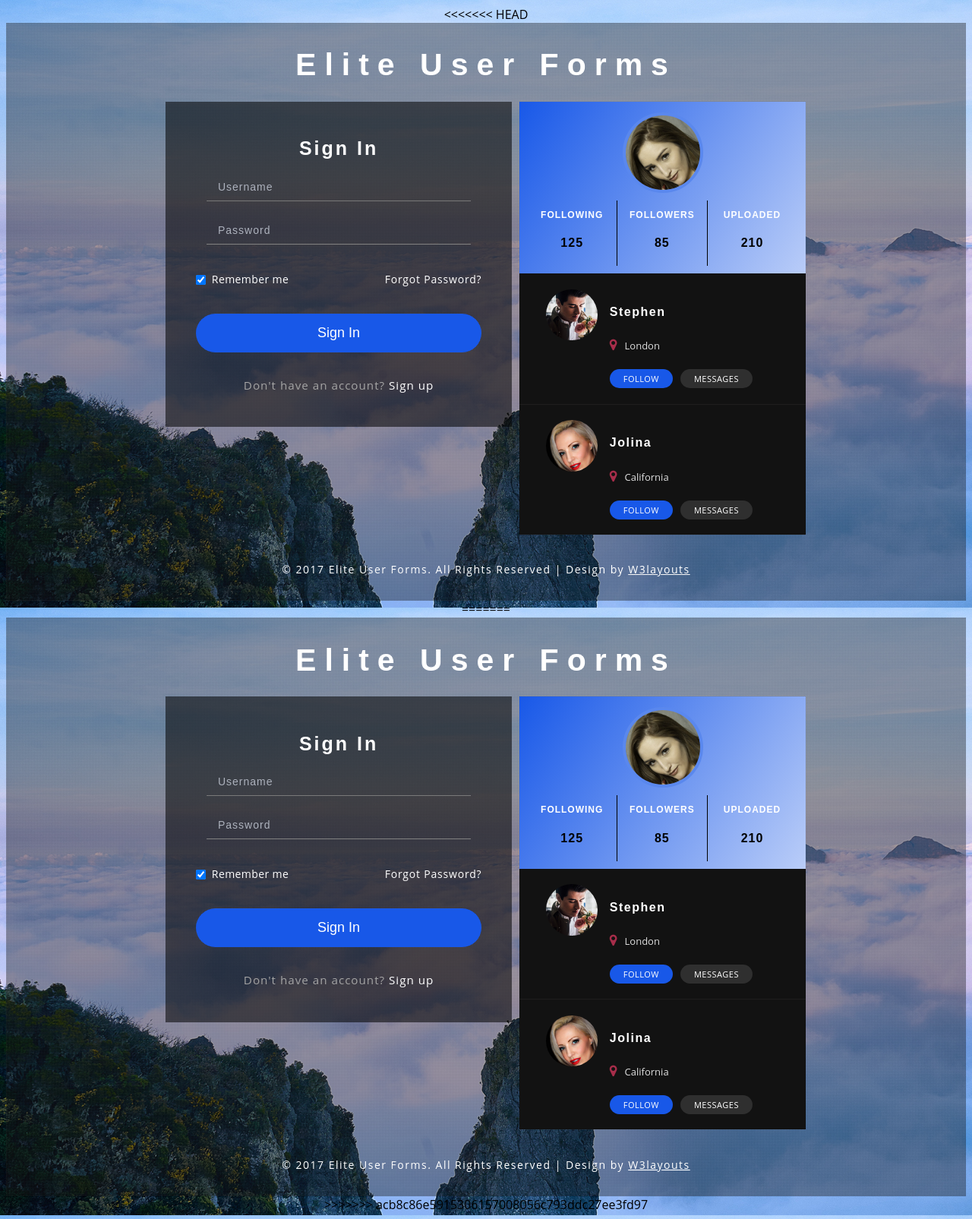
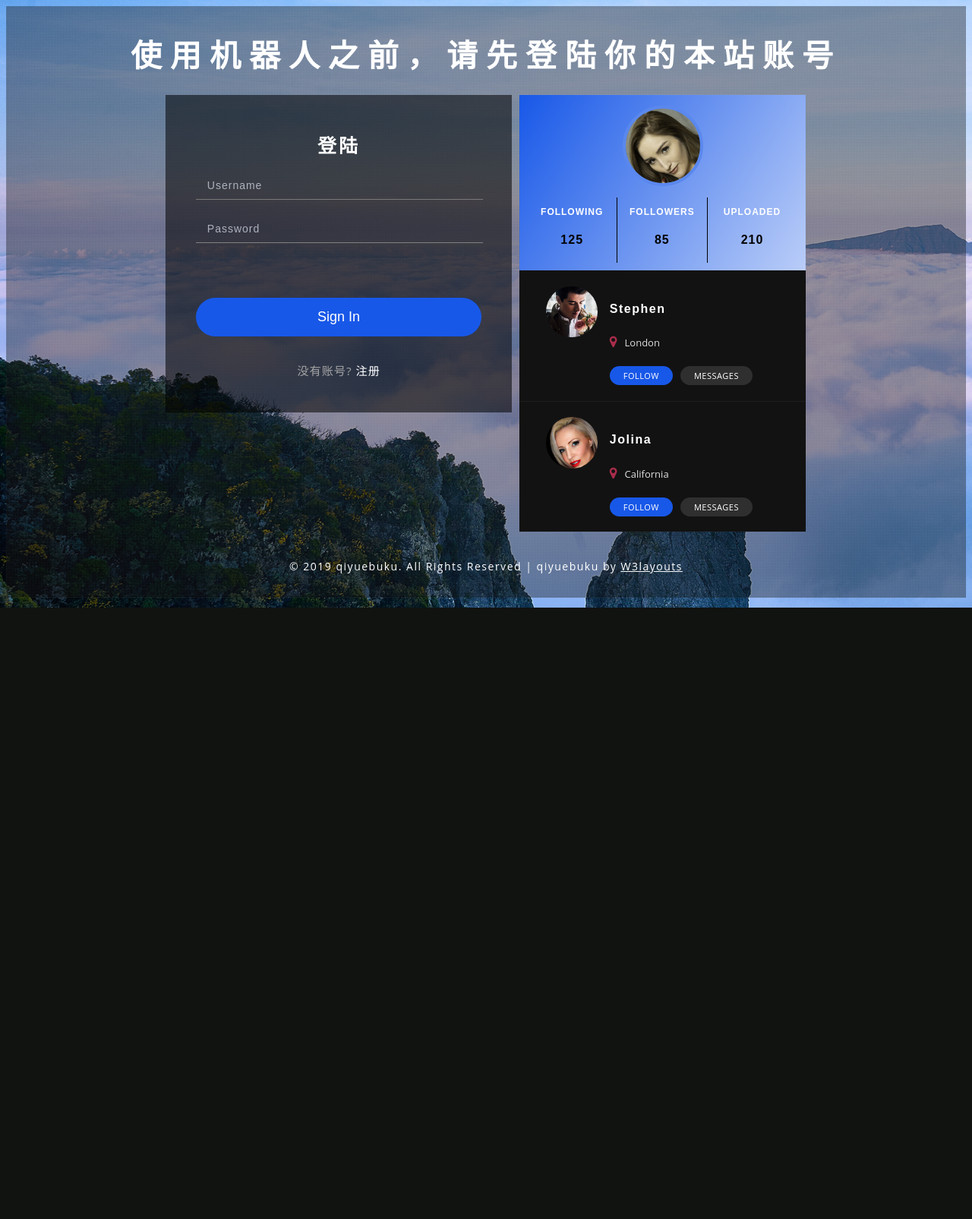
Before and after one commit to qiyuebuku/WxRobot, a Django app: template logIntoRegister/templates/logIntoRegister/index.html in a window 1280 px wide. Shown: the whole page at 76% size. After the commit the page ends 800 px from the top, so only its background shows below. Run offline with Django 3.2, Linux system fonts and the light colour scheme; the template is opened without the code that fills it, so the values that code supplies are empty.

Commit message:
修改登陆页面

```diff
--- a/logIntoRegister/templates/logIntoRegister/index.html
+++ b/logIntoRegister/templates/logIntoRegister/index.html
@@ -1,11 +1,10 @@
-<<<<<<< HEAD
 {% load static %}
 
 <!DOCTYPE HTML>
 <html>
 
 <head>
-	<title>Elite User Forms Responsive Widget Template :: w3layouts</title>
+	<title>WxRobot登陆</title>
 	<meta name="viewport" content="width=device-width, initial-scale=1">
 	<meta http-equiv="Content-Type" content="text/html; charset=utf-8" />
 	<meta name="keywords" content="Elite User Forms template Responsive, Login form web template,Flat Pricing tables,Flat Drop downs Sign up Web Templates,
@@ -26,10 +25,10 @@
 	<div class="agileinfo-dot">
 		<!--background-->
 		<!-- initialize -->
-		<h1>Elite User Forms</h1>
+		<h1>使用机器人之前，请先登陆你的本站账号</h1>
 		<div class="login-section">
 			<div class="login-w3l">
-				<h2 class="sub-head-w3-agileits">Sign in</h2>
+				<h2 class="sub-head-w3-agileits">登陆</h2>
 				<div class="login-form">
 					<form action="/login/" method="POST">
 						{% csrf_token %}
@@ -37,15 +36,15 @@
 						<input type="password" class="lock" name="password" placeholder="Password" required="" />
 						<div class="signin-rit">
 							<span class="checkbox1">
-								<label class="checkbox"><input type="checkbox" name="checkbox" checked="">Remember me</label>
+								<!-- <label class="checkbox"><input type="checkbox" name="checkbox" checked="">Remember me</label> -->
 							</span>
-							<a class="forgot" href="#">Forgot Password?</a>
+							<!-- <a class="forgot" href="#">Forgot Password?</a> -->
 							<div class="clear"> </div>
 						</div>
 						<input type="submit" value="Sign in">
 					</form>
-					<p>Don't have an account?<a class="book popup-with-zoom-anim button-isi zoomIn animated" data-wow-delay=".5s" href="#small-dialog">
-						Sign up</a></p>
+					<p>没有账号?<a class="book popup-with-zoom-anim button-isi zoomIn animated" data-wow-delay=".5s" href="#small-dialog">
+						注册</a></p>
 				</div>
 				<!-- //initialize -->
 				<div class="clear"></div>
@@ -93,11 +92,11 @@
 
 			<div class="clear"></div>
 		</div>
-		<p class="footer">© 2017 Elite User Forms. All Rights Reserved | Design by <a href="http://w3layouts.com/"> W3layouts</a></p>
+		<p class="footer">© 2019 qiyuebuku. All Rights Reserved | qiyuebuku by <a href="http://w3layouts.com/"> W3layouts</a></p>
 		<!--//initialize-->
 		<div class="pop-up">
 			<div id="small-dialog" class="mfp-hide book-form">
-				<h3 class="sub-head-w3-agileits">Sign Up</h3>
+				<h3 class="sub-head-w3-agileits">登陆</h3>
 				<form action="/register/" method="post">
 					{% csrf_token %}
 					<input type="text" name="Name" placeholder="Username" required="" />
@@ -134,137 +133,4 @@
 
 </body>
 
-=======
-{% load static %}
-
-<!DOCTYPE HTML>
-<html>
-<head>
-<title>Elite User Forms Responsive Widget Template :: w3layouts</title>
-<meta name="viewport" content="width=device-width, initial-scale=1">
-<meta http-equiv="Content-Type" content="text/html; charset=utf-8" />
-<meta name="keywords" content="Elite User Forms template Responsive, Login form web template,Flat Pricing tables,Flat Drop downs Sign up Web Templates,
- Flat Web Templates, Login sign up Responsive web template, SmartPhone Compatible web template, free web designs for Nokia, Samsung, LG, SonyEricsson, Motorola web design">
-<script type="application/x-javascript"> addEventListener("load", function() { setTimeout(hideURLbar, 0); }, false); function hideURLbar(){ window.scrollTo(0,1); } </script>
-<!-- jQuery (necessary for Bootstrap's JavaScript plugins) -->
-<!-- Custom Theme files -->
-<link href="{% static 'css/font-awesome.css' %} " rel="stylesheet">
-<link href="{% static 'css/popup-box.css' %} " rel="stylesheet" type="text/css" media="all" />
-<link href="{% static 'css/style.css' %} " rel='stylesheet' type='text/css' />
-<!--fonts
-<link href="//fonts.googleapis.com/css?family=Open+Sans:400,600,700,800" rel="stylesheet">
-<link href="//fonts.googleapis.com/css?family=Questrial" rel="stylesheet">
-//fonts-->
-</head>
-<body>
-<div class="agileinfo-dot">
-<!--background-->
-<!-- initialize -->
-<h1>Elite User Forms</h1>
-		<div class="login-section" >
-	        <div class="login-w3l" >
-							<h2 class="sub-head-w3-agileits">Sign in</h2>
-						<div class="login-form">
-							<form action="/login/" method="POST">
-                                {% csrf_token %}
-								<input type="text" class="user" name="username" placeholder="Username" required="" />
-								<input type="password" class="lock" name="password" placeholder="Password" required="" />
-								<div class="signin-rit">
-									<span class="checkbox1">
-										<label class="checkbox"><input type="checkbox" name="checkbox" checked="">Remember me</label>
-									</span>
-									<a class="forgot" href="#">Forgot Password?</a>
-								<div class="clear"> </div>
-								</div>
-								<input type="submit" value="Sign in">
-							</form>
-							<p>Don't have an account?<a class="book popup-with-zoom-anim button-isi zoomIn animated" data-wow-delay=".5s" href="#small-dialog"> Sign up</a></p>
-						</div>
-				<!-- //initialize -->
-					<div class="clear"></div>
-				</div>
-				<div class="profile-agileits bg-color-agile">
-					<div class="profile-pic wthree">
-						<img src="{% static 'images/prof.jpg' %}" alt="Image">
-					</div>
-					<div class="follow-grids-agileits-w3layouts">
-					<div class="profile-ser-grids">
-						<h3>Following</h3>
-						<h4>125</h4>
-					</div>
-					<div class="profile-ser-grids agileinfo">
-						<h3>Followers</h3>
-						<h4>85</h4>
-					</div>
-					<div class="profile-ser-grids no-border">
-						<h3>Uploaded</h3>
-						<h4>210</h4>
-					</div>
-					<div class="clear"> </div>
-				</div>
-				<div class="profile-btm-w3-agileits">
-					<div class="profile-grid">
-						<img src="{% static 'images/p2.jpg' %}" alt="Image">
-						<div class="profile-info-w3layouts">
-							<h4>Stephen</h4>
-							<p><i class="fa fa-map-marker" aria-hidden="true"></i>London</p>
-							<a href="#" class="one-w3ls">Follow</a><a href="#">messages</a>
-						</div>
-						<div class="clear"> </div>
-					</div>
-					<div class="profile-grid">
-						<img src="{% static 'images/p1.jpg' %}" alt="Image">
-						<div class="profile-info-w3layouts">
-							<h4>Jolina</h4>
-							<p><i class="fa fa-map-marker" aria-hidden="true"></i>California</p>
-							<a href="#" class="one-w3ls">Follow</a><a href="#">messages</a>
-						</div>
-						<div class="clear"> </div>
-					</div>
-				</div>
-				</div>
-
-			<div class="clear"></div>
-			</div>
-			<p class="footer">© 2017 Elite User Forms. All Rights Reserved | Design by <a href="http://w3layouts.com/"> W3layouts</a></p>
-			<!--//initialize-->
-			<div class="pop-up">
-	<div id="small-dialog" class="mfp-hide book-form">
-		<h3 class="sub-head-w3-agileits">Sign Up</h3>
-			<form action="/register/" method="post">
-                {% csrf_token %}
-				<input type="text" name="Name" placeholder="Username" required=""/>
-				<input type="email" name="Email" class="email" placeholder="Email" required=""/>
-				<input type="password" name="Password" class="password" placeholder="Password" required=""/>
-				<input type="password" name="Password" class="password" placeholder="Confirm Password" required=""/>
-				<input type="submit" value="Sign Up">
-			</form>
-	</div>
-</div>
-</div>
-<!--js-->
-		<script type="text/javascript" src="{% static 'js/jquery-2.1.4.min.js' %}"></script>
-<!--//js-->
-<!--popup-js-->
-<script src="{% static 'js/jquery.magnific-popup.js' %}" type="text/javascript"></script>
- <script>
-						$(document).ready(function() {
-						$('.popup-with-zoom-anim').magnificPopup({
-							type: 'inline',
-							fixedContentPos: false,
-							fixedBgPos: true,
-							overflowY: 'auto',
-							closeBtnInside: true,
-							preloader: false,
-							midClick: true,
-							removalDelay: 300,
-							mainClass: 'my-mfp-zoom-in'
-						});
-
-						});
-</script>
-<!--//popup-js-->
-
-</body>
->>>>>>> acb8c86e5915306157008056c793ddc27ee3fd97
 </html>
```
Also changed, not shown: wxRobot/settings.py (+3 -160 lines).
